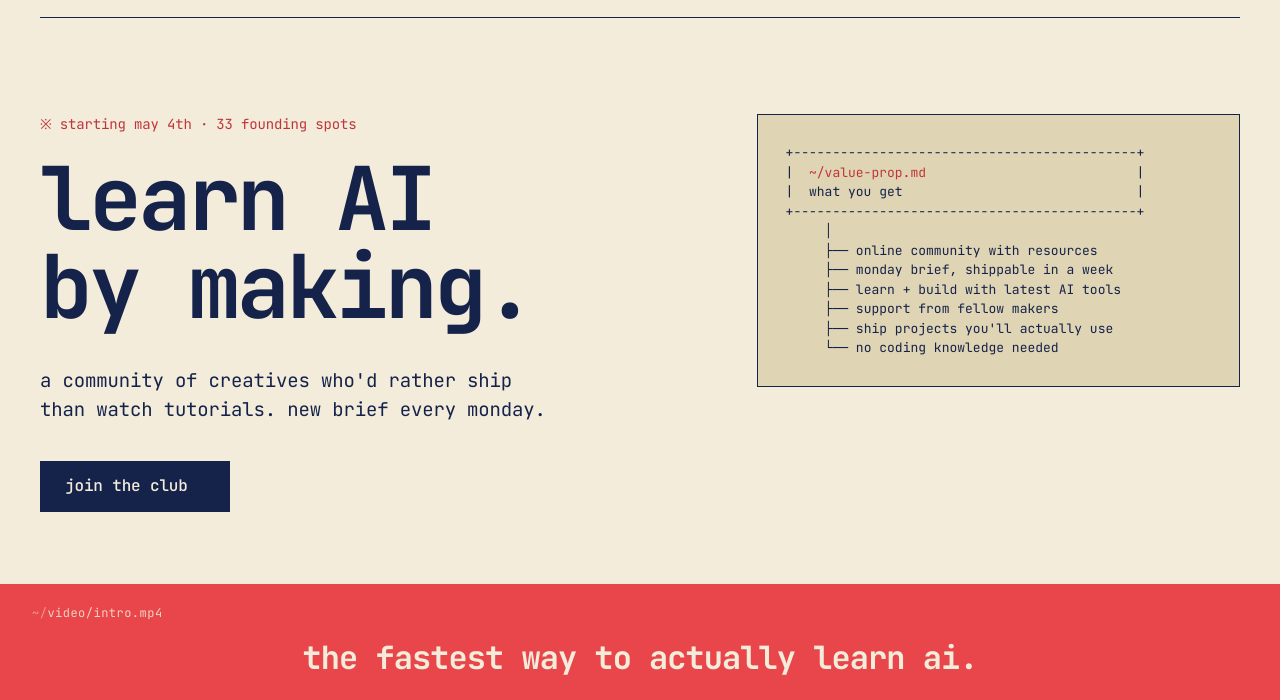
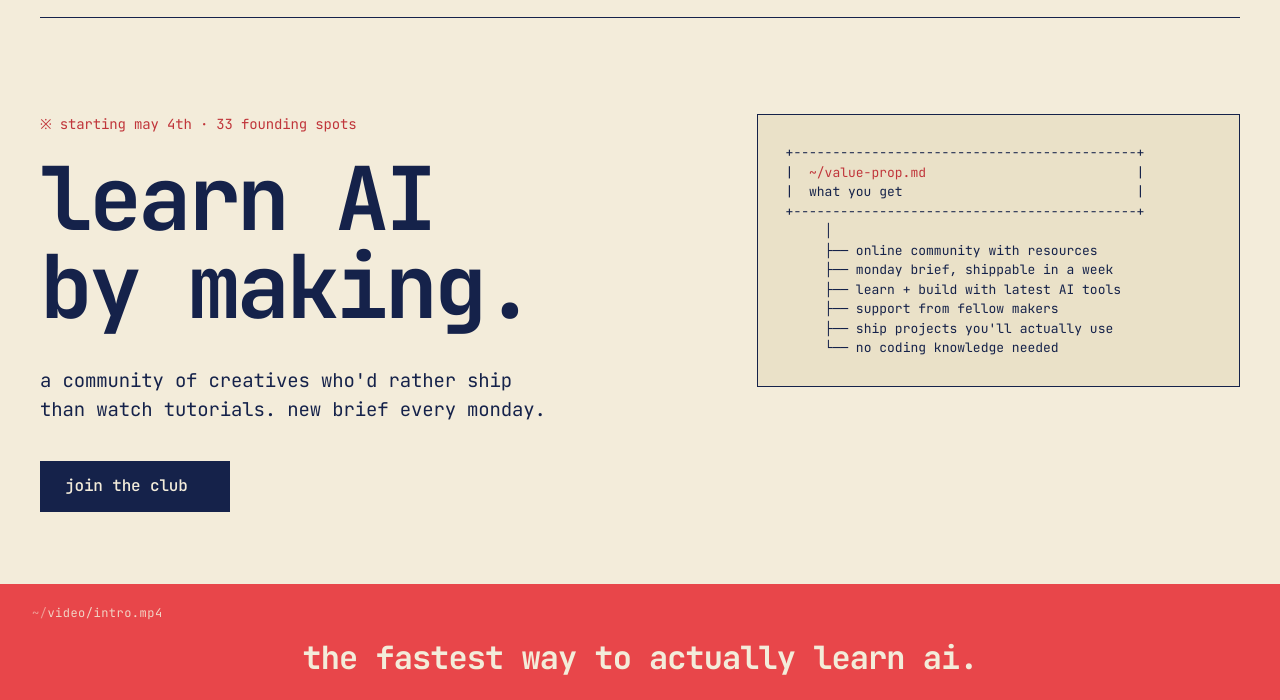
Before and after one commit to dmbateam/makers-club, a website: page index.html in a window 1280 px wide. Shown: the part 61-761 px from the top of the page. Drawn offline with Linux system fonts and the light colour scheme; no server answers.

Commit message:
hero: swap aside card from paper-3 to paper-2 for lighter tone
Co-Authored-By: Claude Opus 4.7 (1M context) <noreply@anthropic.com>

```diff
--- a/index.html
+++ b/index.html
@@ -70,7 +70,7 @@
   .hero aside {
     padding: 28px;
     border: var(--border);
-    background: var(--paper-3);
+    background: var(--paper-2);
     box-sizing: border-box;
   }
   .hero aside pre.ascii-card {
```
